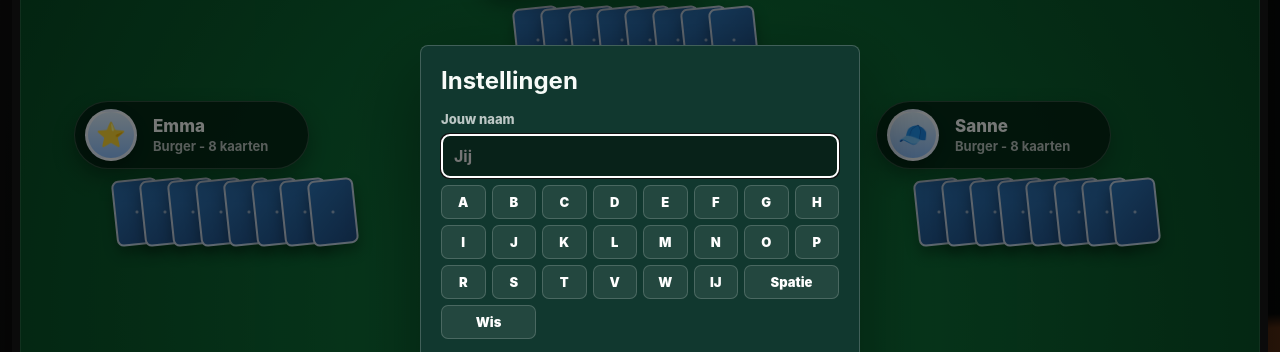
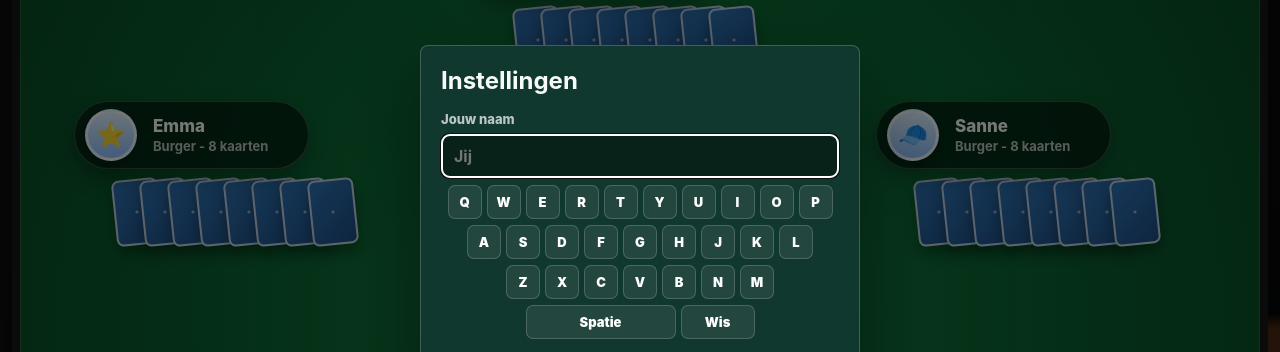
Before and after one commit to davidfrem/presidenten, a website: page index.html in a window 1280 px wide. Shown: the part 119-471 px from the top of the page. Drawn offline with Linux system fonts and the light colour scheme.

Commit message:
Use QWERTY fallback keyboard

```diff
--- a/game.js
+++ b/game.js
@@ -556,16 +556,26 @@ function showSettingsDialog() {
 
 function renderNameKeyboard() {
   const keyboard = document.getElementById("nameKeyboard");
-  const keys = ["A", "B", "C", "D", "E", "F", "G", "H", "I", "J", "K", "L", "M", "N", "O", "P", "R", "S", "T", "V", "W", "IJ", "Spatie", "Wis"];
+  const rows = [
+    ["Q", "W", "E", "R", "T", "Y", "U", "I", "O", "P"],
+    ["A", "S", "D", "F", "G", "H", "J", "K", "L"],
+    ["Z", "X", "C", "V", "B", "N", "M"],
+    ["Spatie", "Wis"]
+  ];
   keyboard.innerHTML = "";
 
-  keys.forEach((key) => {
-    const button = document.createElement("button");
-    button.type = "button";
-    button.className = "name-key";
-    button.textContent = key;
-    button.addEventListener("click", () => updateNameFromKey(key));
-    keyboard.append(button);
+  rows.forEach((row) => {
+    const rowNode = document.createElement("div");
+    rowNode.className = "name-key-row";
+    row.forEach((key) => {
+      const button = document.createElement("button");
+      button.type = "button";
+      button.className = "name-key";
+      button.textContent = key;
+      button.addEventListener("click", () => updateNameFromKey(key));
+      rowNode.append(button);
+    });
+    keyboard.append(rowNode);
   });
 }
 
--- a/service-worker.js
+++ b/service-worker.js
@@ -1,4 +1,4 @@
-const CACHE_NAME = "presidenten-v8";
+const CACHE_NAME = "presidenten-v9";
 const APP_SHELL = [
   "./",
   "./index.html",
--- a/styles.css
+++ b/styles.css
@@ -656,11 +656,17 @@ dialog menu {
 
 .name-keyboard {
   display: grid;
-  grid-template-columns: repeat(8, minmax(0, 1fr));
   gap: 6px;
 }
 
+.name-key-row {
+  display: flex;
+  justify-content: center;
+  gap: 5px;
+}
+
 .name-key {
+  width: 34px;
   min-height: 34px;
   border: 1px solid rgba(255, 255, 255, 0.18);
   border-radius: 7px;
@@ -671,8 +677,12 @@ dialog menu {
   cursor: pointer;
 }
 
-.name-key:nth-last-child(-n + 2) {
-  grid-column: span 2;
+.name-key-row:last-child .name-key:first-child {
+  width: 150px;
+}
+
+.name-key-row:last-child .name-key:last-child {
+  width: 74px;
 }
 
 .exchange-hand {
```
